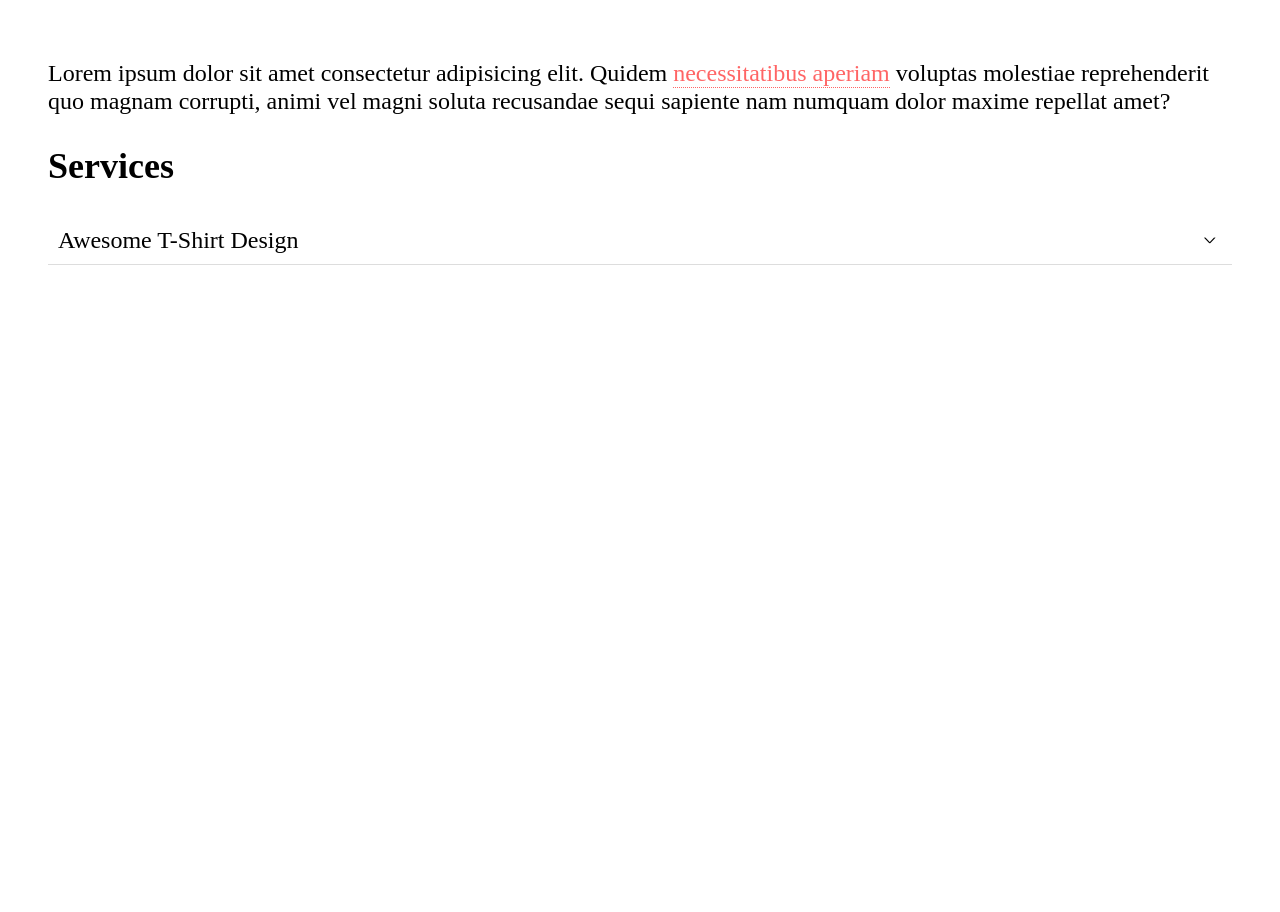
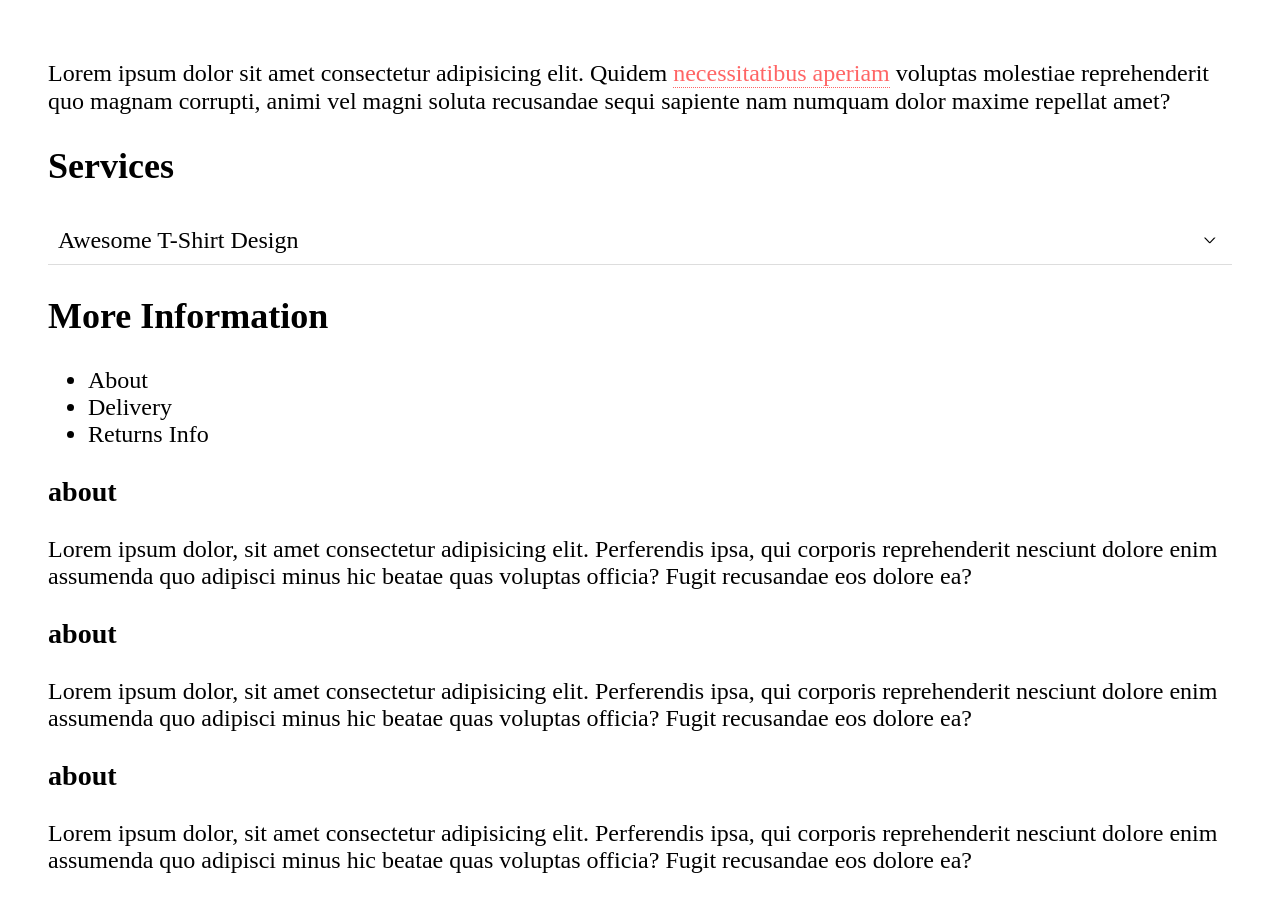
Before and after one commit to ezhupa99/diffrentUI, a website built with webpack: page dist/index.html in a window 1280 px wide. Before the commit the page ends 800 px from the top, so only its background shows below. Built offline with nearby package versions, Linux system fonts and the light colour scheme.

Commit message:
add tab to html

```diff
--- a/dist/index.html
+++ b/dist/index.html
@@ -34,6 +34,38 @@
                     repudiandae recusandae reprehenderit porro!</p>
             </div>
         </div>
+        <h2>More Information</h2>
+        <div class="tabs">
+            <ul>
+                <li class="trigger active"
+                    data-target="#about">About</li>
+                <li class="trigger"
+                    data-target="#delivery">Delivery</li>
+                <li class="trigger"
+                    data-target="#returns">Returns Info</li>
+            </ul>
+            <div id="about"
+                 class="content active">
+                <h3>about</h3>
+                <p>Lorem ipsum dolor, sit amet consectetur adipisicing elit. Perferendis ipsa, qui corporis
+                    reprehenderit nesciunt dolore enim assumenda quo adipisci minus hic beatae quas voluptas officia?
+                    Fugit recusandae eos dolore ea?</p>
+            </div>
+            <div id="delivery"
+                 class="content">
+                <h3>about</h3>
+                <p>Lorem ipsum dolor, sit amet consectetur adipisicing elit. Perferendis ipsa, qui corporis
+                    reprehenderit nesciunt dolore enim assumenda quo adipisci minus hic beatae quas voluptas officia?
+                    Fugit recusandae eos dolore ea?</p>
+            </div>
+            <div id="returns"
+                 class="content">
+                <h3>about</h3>
+                <p>Lorem ipsum dolor, sit amet consectetur adipisicing elit. Perferendis ipsa, qui corporis
+                    reprehenderit nesciunt dolore enim assumenda quo adipisci minus hic beatae quas voluptas officia?
+                    Fugit recusandae eos dolore ea?</p>
+            </div>
+        </div>
     </div>
     <script src="./assets/bundle.js"></script>
 </body>
```
